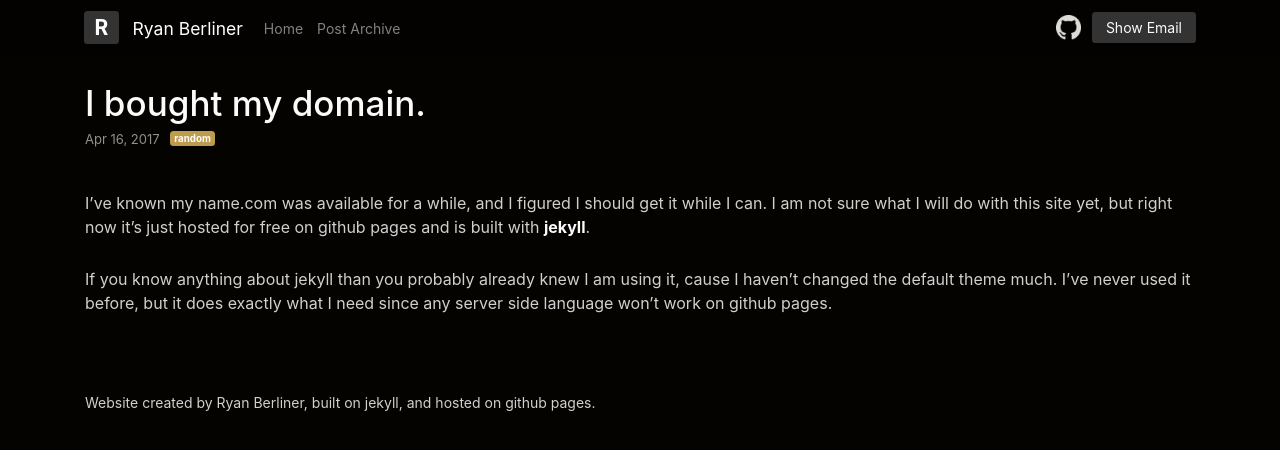
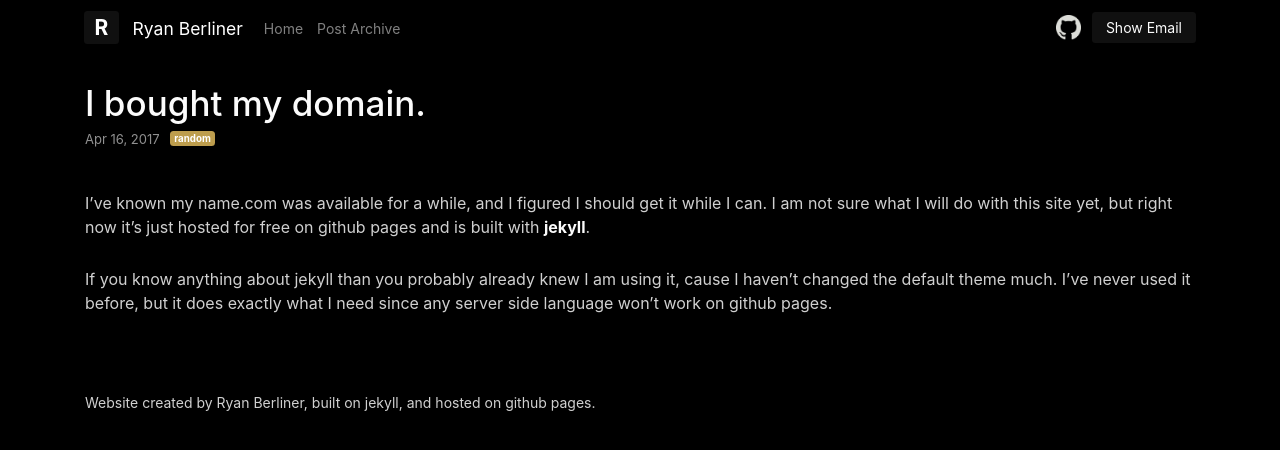
Before and after one commit to RyanBerliner/ryanberliner.github.io, a Jekyll site: the page built from _posts/2017-04-16-i-bought-my-domain.markdown, in a window 1280 px wide. Shown: the top 450 px of the page. Built offline with Jekyll 4.4.1, drawn with Linux system fonts in a browser that asks for light colours; nearby versions of some CDN libraries.

Commit message:
tweaks and home image fix

```diff
--- a/_layouts/home.html
+++ b/_layouts/home.html
@@ -50,7 +50,7 @@
             <div class="row">
               <div class="col-xl-12">
                 <div class="column-grid">
-                  {% for post in site.posts limit:10 %}
+                  {% for post in site.posts limit:9 %}
                     {% include post/post.html %}
                   {% endfor %}
                 </div>
--- a/_scss/parts/_bootstrap-overrides.scss
+++ b/_scss/parts/_bootstrap-overrides.scss
@@ -37,10 +37,10 @@
 }
 
 .btn.btn-dark {
-  background-color: #333333;
+  background-color: rgba(51,51,51,.33);
   color: $white;
   transition: .5s background-color;
   &:hover {
-    background-color: darken($object_bg_black, 5);
+    background-color: rgba(41,41,41,.73);;
   }
 }
--- a/_scss/parts/_header.scss
+++ b/_scss/parts/_header.scss
@@ -13,7 +13,7 @@
     &:not(.active):hover,
     &:not(.active):focus {
 			color: $white;
-      border-bottom: 2px solid $white;
+      // border-bottom: 2px solid $white;
 			cursor: pointer;
     }
   }
@@ -43,17 +43,17 @@ header .btn.btn-dark {
 header:not(.post-header) {
   position: absolute;
   width: 100%;
-  background-color: rgba(0, 0, 2, 0.3);
+  background-color: rgba(0, 0, 0, 0.3);
   z-index: 100;
   transition: .3s background-color;
   &.dark {
-    background-color: rgba(0, 0, 2, 0.85);
+    background-color: rgba(0, 0, 0, 0.85);
   }
 
   .navbar-brand {
     span {
       display: inline-block;
-      background-color: $object_bg_black;
+      background-color: rgba(51,51,51,.33);
       padding: .05em 0.5em;
       font-size: 1.2em;
       font-weight: bold;
--- a/assets/main.scss
+++ b/assets/main.scss
@@ -7,7 +7,7 @@ $text-darker: darken($text-main, 25);
 $text-lighter: $white;
 
 $object_bg_black: #333333;
-$bg_black: #040300;
+$bg_black: #000000;
 
 // Sizes
 $border-radius: .25rem;
```
Also changed, not shown: 1 other file.
